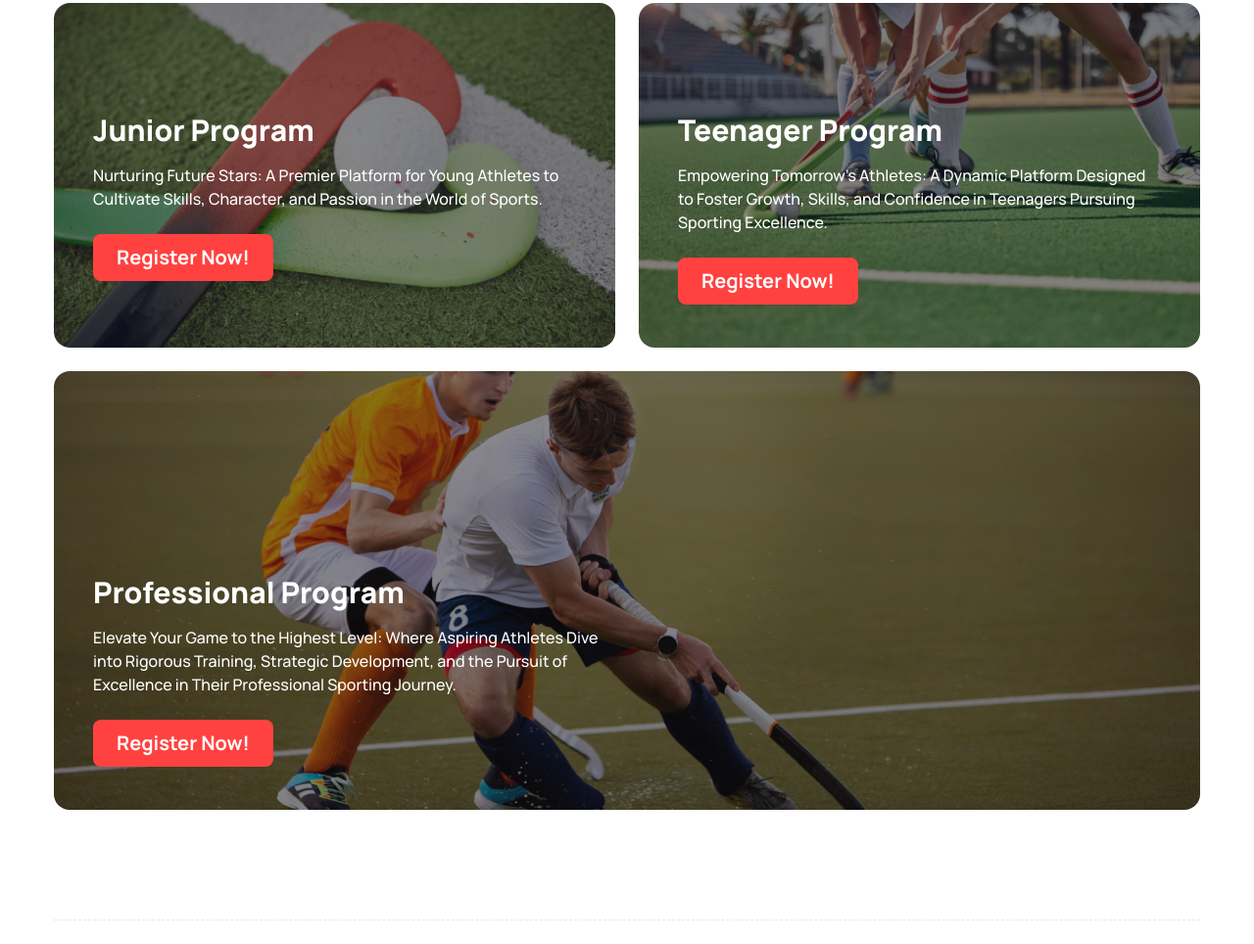
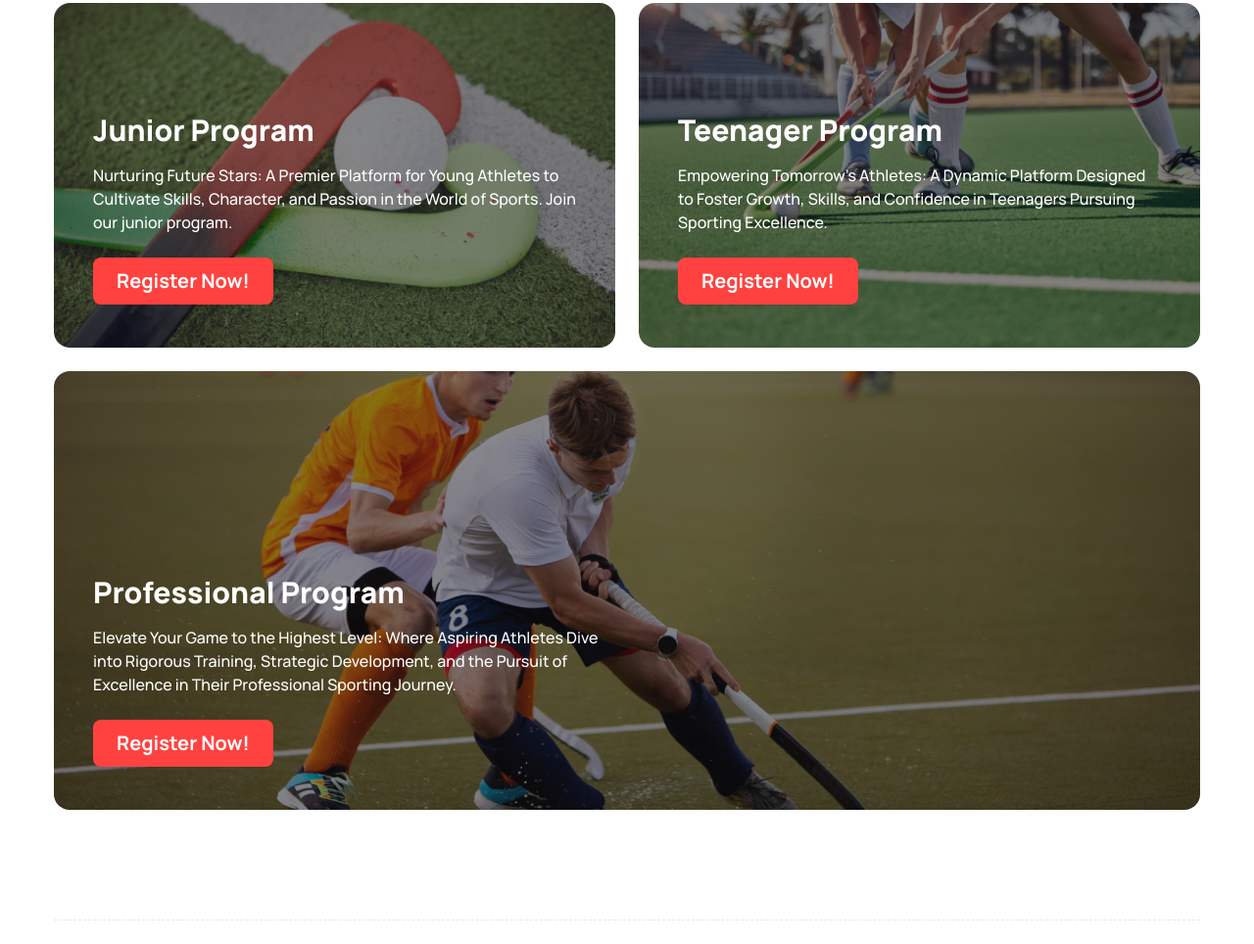
Before and after one commit to robiulhn/assignment-3-hw, a plain HTML site: page index.html in a window 1280 px wide. Shown: the part 1639-2603 px from the top of the page at 98% size. Drawn offline with nearby package versions, Linux system fonts and the light colour scheme.

Commit message:
final commit

```diff
--- a/index.html
+++ b/index.html
@@ -195,7 +195,7 @@
                 <!-- Junior Program -->
                 <div class="rounded-2xl  bg-jp bg-cover object-cover lg:h-[22rem] px-6 py-6 lg:px-10 lg:pt-28 text-[#FFF] ">
                     <h4 class="text-xl lg:text-3xl font-extrabold">Junior Program</h4>
-                    <p class="text-sm lg:text-base font-medium mt-4 mb-6">Nurturing Future Stars: A Premier Platform for Young Athletes to Cultivate Skills, Character, and Passion in the World of Sports.</p>
+                    <p class="text-sm lg:text-base font-medium mt-4 mb-6">Nurturing Future Stars: A Premier Platform for Young Athletes to Cultivate Skills, Character, and Passion in the World of Sports. Join our junior program.</p>
                     <a class="btn px-6 text-lg lg:text-xl font-bold text-[#FFF] border-0 bg-[#FF4240] rounded-lg">Register Now!</a>
                 </div>
                 <div class="rounded-2xl bg-tp bg-cover object-cover lg:h-[22rem] px-6 py-6 lg:px-10 lg:pt-28 text-[#FFF] ">
```
